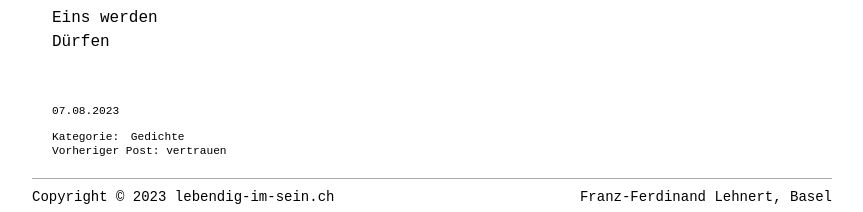
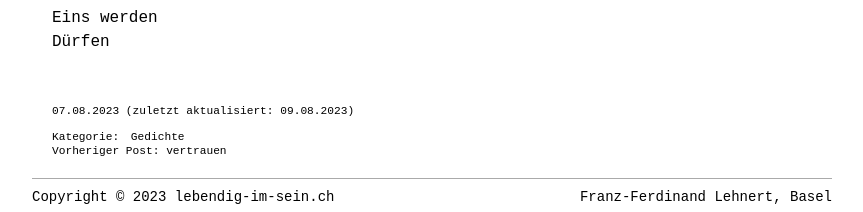
Before and after one commit to lebendigimsein/webpage, a Jekyll site: the page built from _posts/2023-08-07-wahrheit.markdown, in a window 1280 px wide. Shown: the part 1618-1830 px from the top of the page, without its empty margins (208-1071 px from the left). Built offline with Jekyll 4.4.1, drawn with Linux system fonts in a browser that asks for light colours.

Commit message:
last modification date of wahrheit changed

```diff
--- a/_posts/2023-08-07-wahrheit.markdown
+++ b/_posts/2023-08-07-wahrheit.markdown
@@ -2,7 +2,7 @@
 layout: post
 title: Wahrheit
 date: 2023-08-07
-last_modified_at:
+last_modified_at: 2023-08-09
 categories: [Gedichte]
 tags: []
 ---
```
